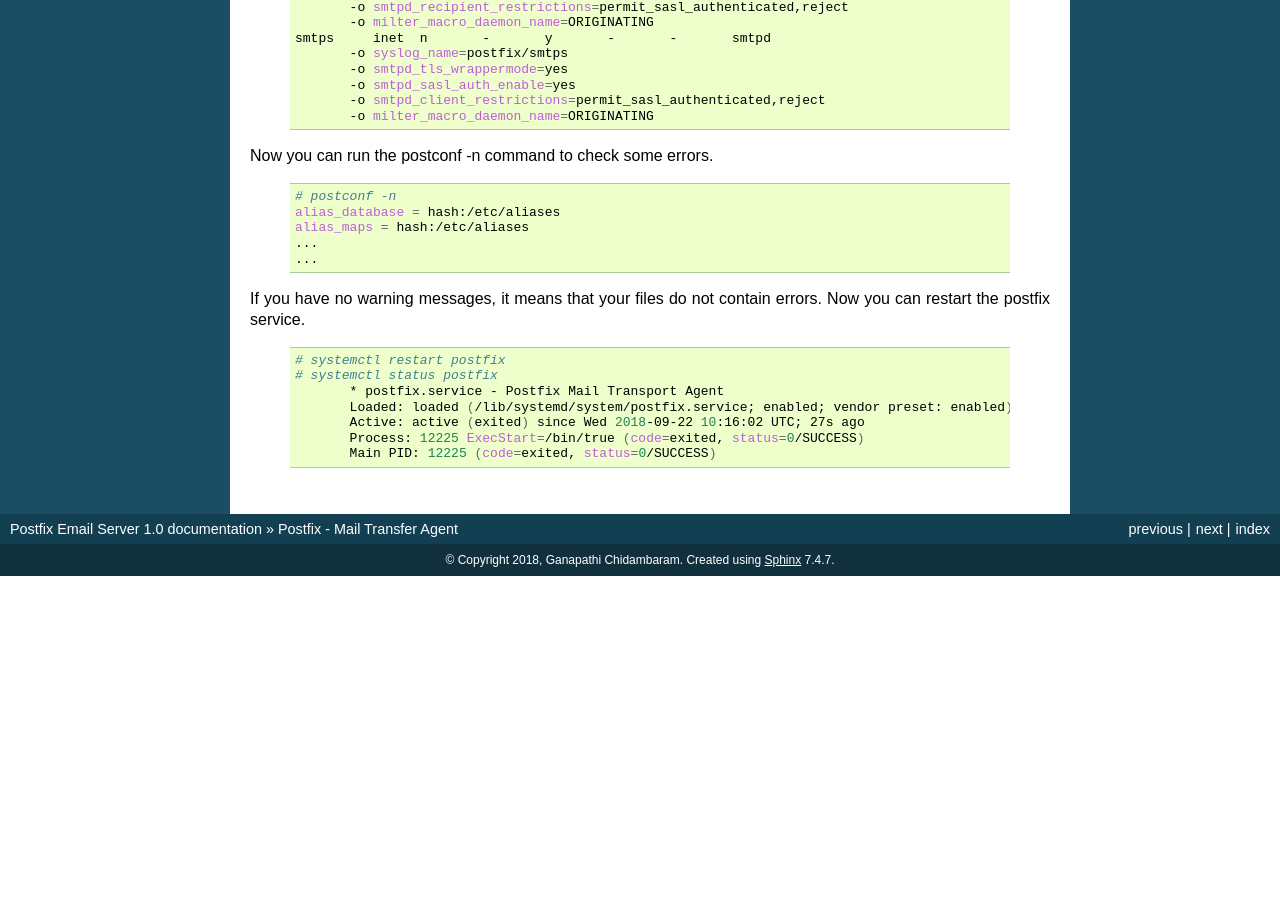
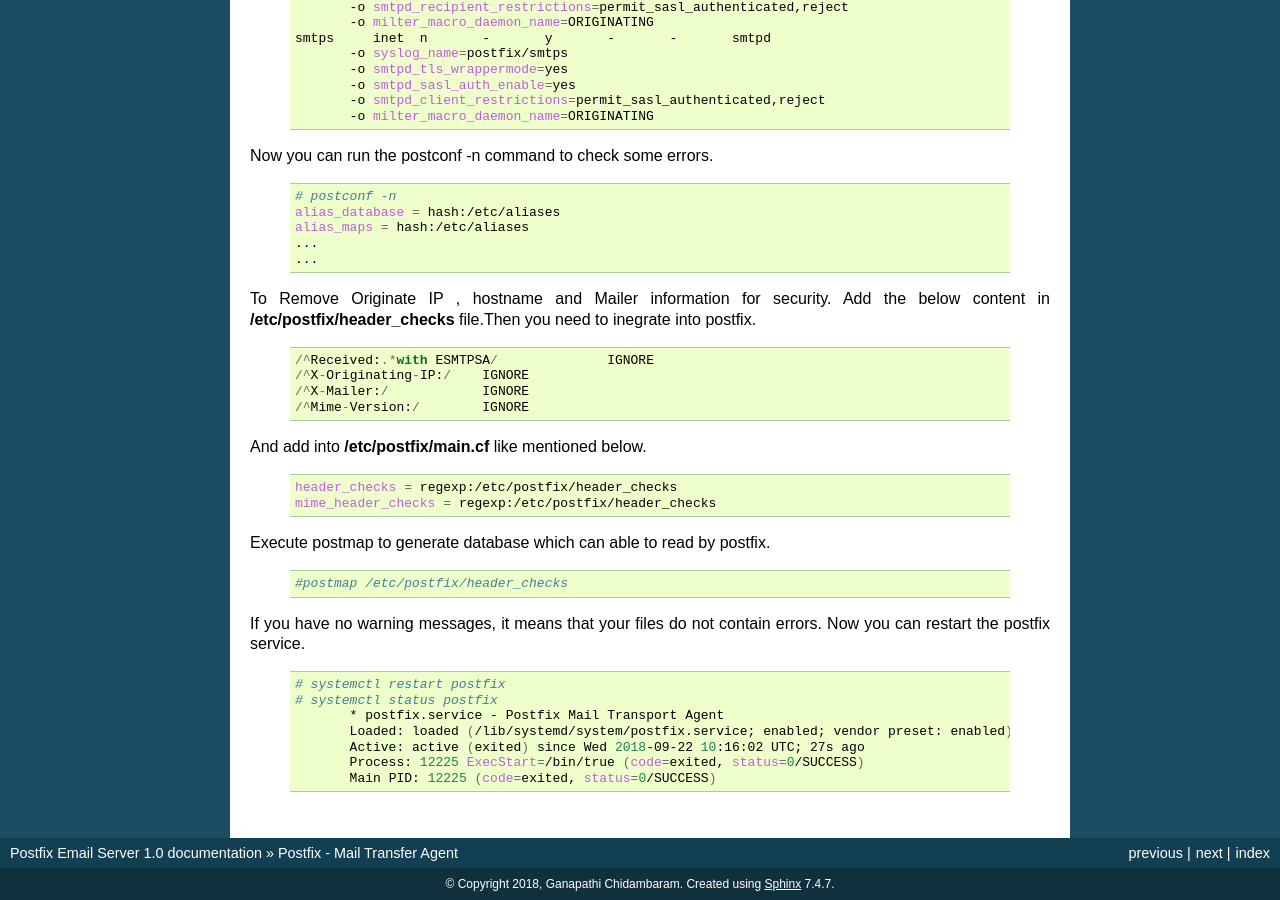
Before and after one commit to ganapathichidambaram/Postfix, a Sphinx documentation site: the page built from source/postfix/index.rst, in a window 1280 px wide and 900 px high, scrolled down 3517 px. Built offline with Sphinx 7.4.7, drawn with Linux system fonts in a browser that asks for light colours; formulas are drawn with MathJax 3; before the commit the page ends 4093 px from its top, so only the background shows below that.

Commit message:
Security Header Removal

```diff
--- a/source/postfix/index.rst
+++ b/source/postfix/index.rst
@@ -251,6 +251,30 @@ Now you can run the postconf -n command to check some errors.
 	 ...
 	 ...
 
+To Remove Originate IP , hostname and Mailer information for security. Add the below content in **/etc/postfix/header_checks** file.Then you need to inegrate into postfix.
+
+
+	::
+
+		/^Received:.*with ESMTPSA/              IGNORE
+		/^X-Originating-IP:/    IGNORE
+		/^X-Mailer:/            IGNORE
+		/^Mime-Version:/        IGNORE
+
+And add into **/etc/postfix/main.cf** like mentioned below.
+
+	.. code:: bash
+
+		header_checks = regexp:/etc/postfix/header_checks
+		mime_header_checks = regexp:/etc/postfix/header_checks
+
+Execute postmap to generate database which can able to read by postfix.
+
+	.. code :: bash
+
+		#postmap /etc/postfix/header_checks
+
+
 If you have no warning messages, it means that your files do not contain errors. Now you can restart the postfix service.
 
 	.. code:: bash
```
Also changed, not shown: other parts of source/postfix/index.rst (+1 -1 lines), source/basics.rst (+6 -6 lines), 1 other file.
